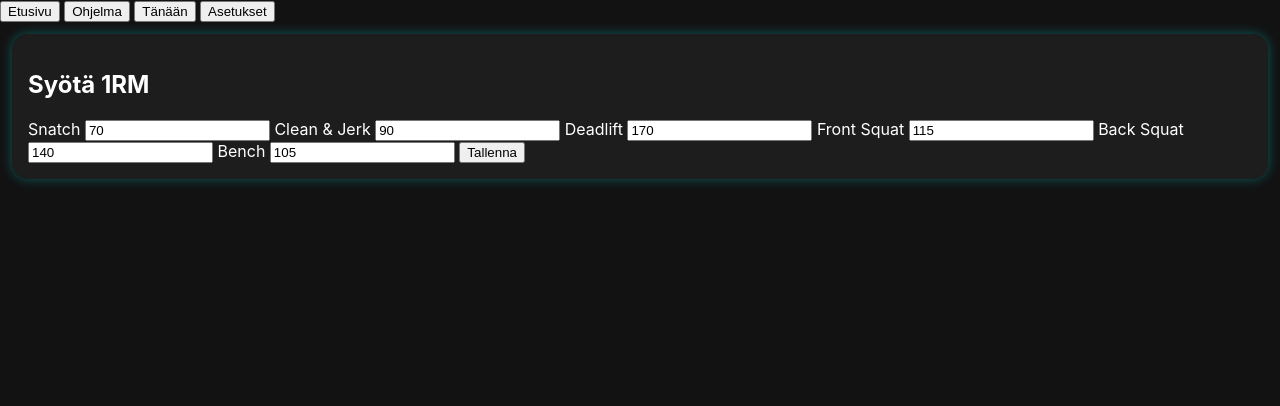
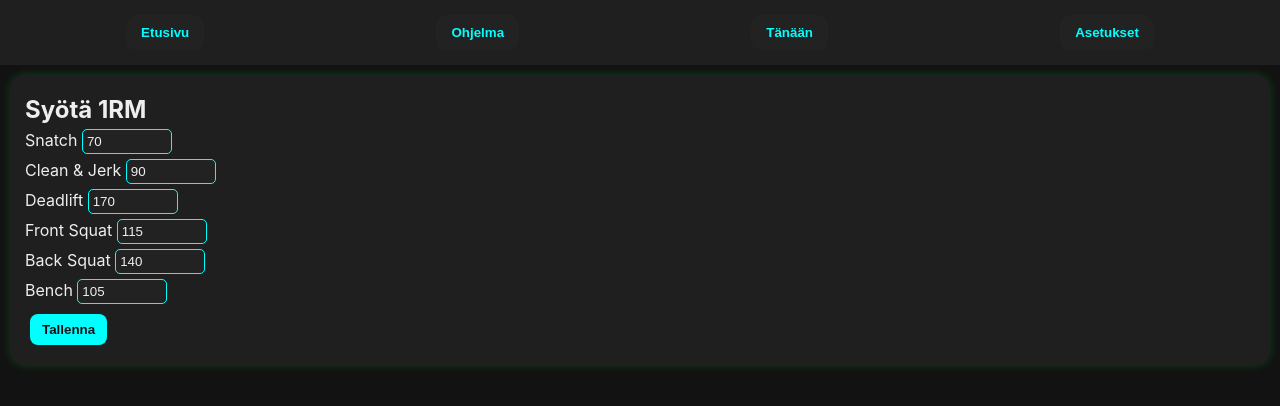
Before and after one commit to Vilbour/TreeniApp_V1, a plain HTML site: page index.html in a window 1280 px wide. Drawn offline with Linux system fonts and the light colour scheme.

Commit message:
Update style.css

```diff
--- a/style.css
+++ b/style.css
@@ -1,53 +1,72 @@
 body {
-  margin:0;
-  font-family: -apple-system, BlinkMacSystemFont, sans-serif;
+  margin: 0;
+  font-family: -apple-system, BlinkMacSystemFont, 'Segoe UI', Roboto, sans-serif;
   background-color: #121212;
-  color: #fff;
+  color: #eee;
 }
 
-.bottom-nav {
-  display:flex;
-  justify-content: space-around;
-  position: fixed;
-  bottom:0;
-  width:100%;
-  background: rgba(20,20,20,0.95);
-  padding:10px 0;
-  box-shadow: 0 -2px 10px rgba(0,255,255,0.2);
+header {
+  background-color: #1f1f1f;
+  padding: 10px;
 }
 
-.bottom-nav button {
-  border:none;
-  background:none;
-  color:#666;
-  font-size:16px;
+nav {
+  display: flex;
+  justify-content: space-around;
 }
 
-.bottom-nav button.active {
-  color:#0ff;
+nav button {
+  background: #222;
+  color: #0ff;
+  border: none;
+  padding: 10px 15px;
+  border-radius: 10px;
+  font-weight: bold;
+  cursor: pointer;
+}
+
+nav button:hover {
+  background: #0ff;
+  color: #121212;
 }
 
 .card {
-  background: rgba(30,30,30,0.9);
-  margin:12px;
-  border-radius:16px;
-  padding:16px;
-  box-shadow:0 0 12px rgba(0,255,255,0.3);
+  background-color: #1f1f1f;
+  margin: 10px;
+  padding: 15px;
+  border-radius: 15px;
+  box-shadow: 0 0 10px #0ff33a33;
 }
 
-.progress-bar {
-  height:8px;
-  width:100%;
-  background:#222;
-  border-radius:4px;
-  overflow:hidden;
-  margin-top:8px;
+h2, h3, h4 {
+  margin: 5px 0;
 }
 
-.progress-bar-inner {
-  height:100%;
-  width:0%;
-  background:#0f0;
-  transition: width 0.5s ease;
-  border-radius:4px;
+button {
+  cursor: pointer;
+  margin: 5px;
+  padding: 8px 12px;
+  border-radius: 8px;
+  border: none;
+  background-color: #0ff;
+  color: #121212;
+  font-weight: bold;
 }
+
+button:hover {
+  background-color: #0cc;
+}
+
+label {
+  display: block;
+  margin: 5px 0;
+}
+
+input {
+  width: 80px;
+  padding: 4px;
+  border-radius: 5px;
+  border: 1px solid #0ff;
+  background-color: #222;
+  color: #eee;
+}
```
